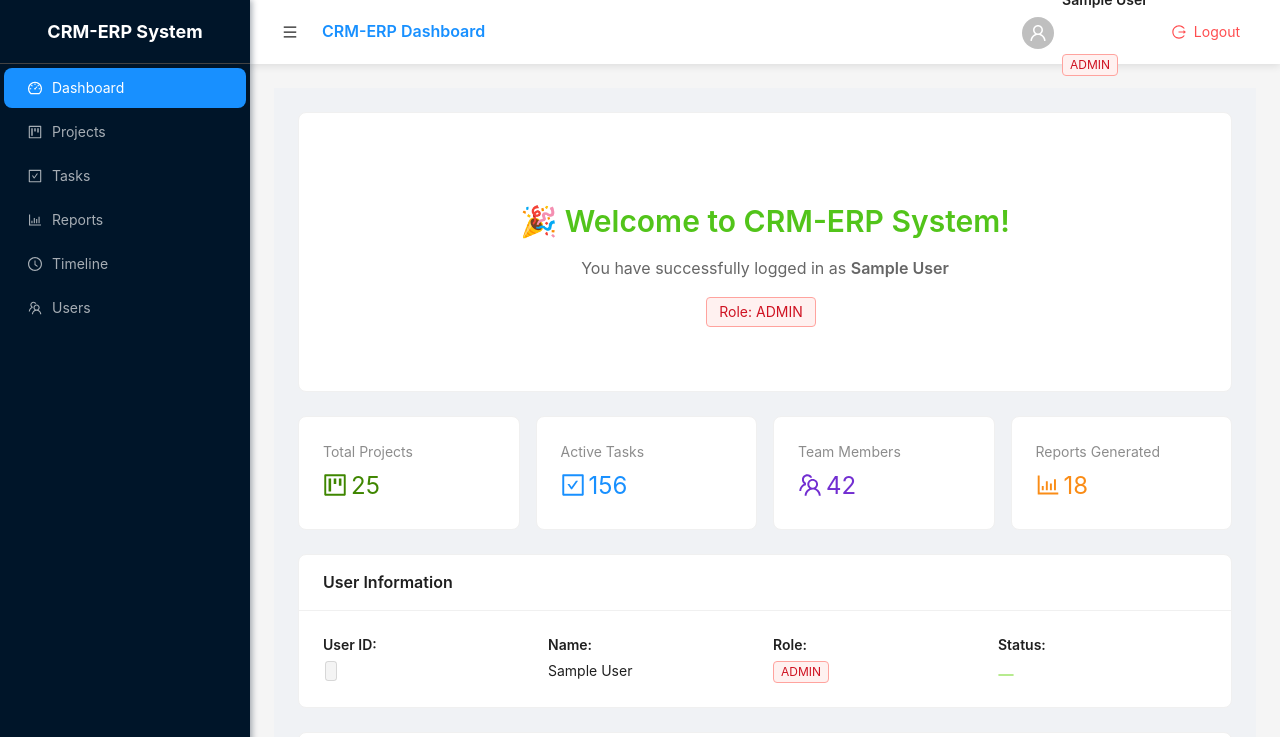
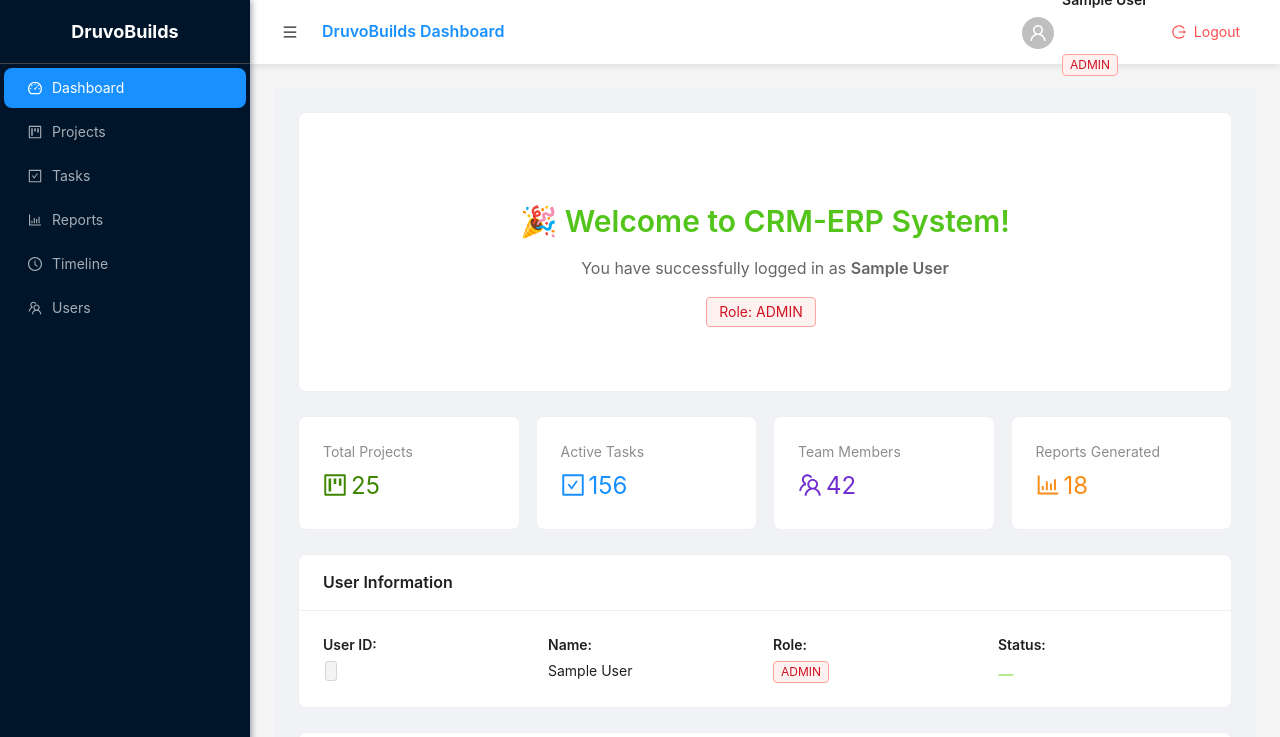
Before and after one commit to Pavan-dap/DruvoBuilds, a React (Vite) app: page /#/dashboard in a window 1280 px wide. Shown: the top 737 px of the page. Built offline with nearby package versions, Linux system fonts and the light colour scheme; no server answers; sample sign-in values are in the browser's storage.

Commit message:
Update branding to DruvoBuilds throughout the application
cgen-1296271a785b40668b1eaf2bb7e752d5

```diff
--- a/src/components/Layout.jsx
+++ b/src/components/Layout.jsx
@@ -128,7 +128,7 @@ const AppLayout = ({ children, user, onLogout }) => {
             fontWeight: 'bold',
             borderBottom: '1px solid #434343'
           }}>
-            {collapsed ? 'CRM' : 'CRM-ERP System'}
+            {collapsed ? 'DB' : 'DruvoBuilds'}
           </div>
           <SidebarContent />
         </Sider>
@@ -176,7 +176,7 @@ const AppLayout = ({ children, user, onLogout }) => {
               style={{ marginRight: 16 }}
             />
             <Text strong style={{ fontSize: '16px', color: '#1890ff' }}>
-              CRM-ERP Dashboard
+              DruvoBuilds Dashboard
             </Text>
           </div>
 
```
